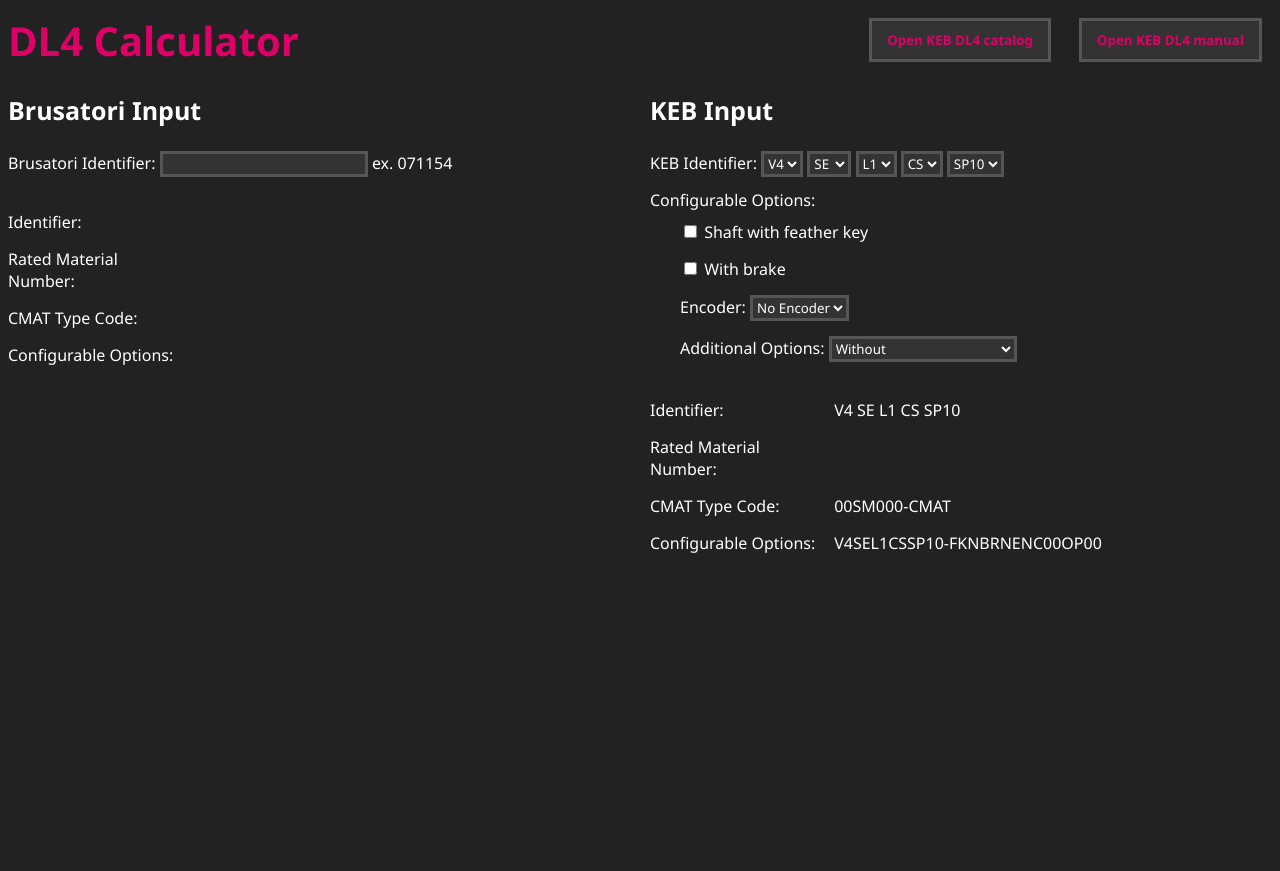
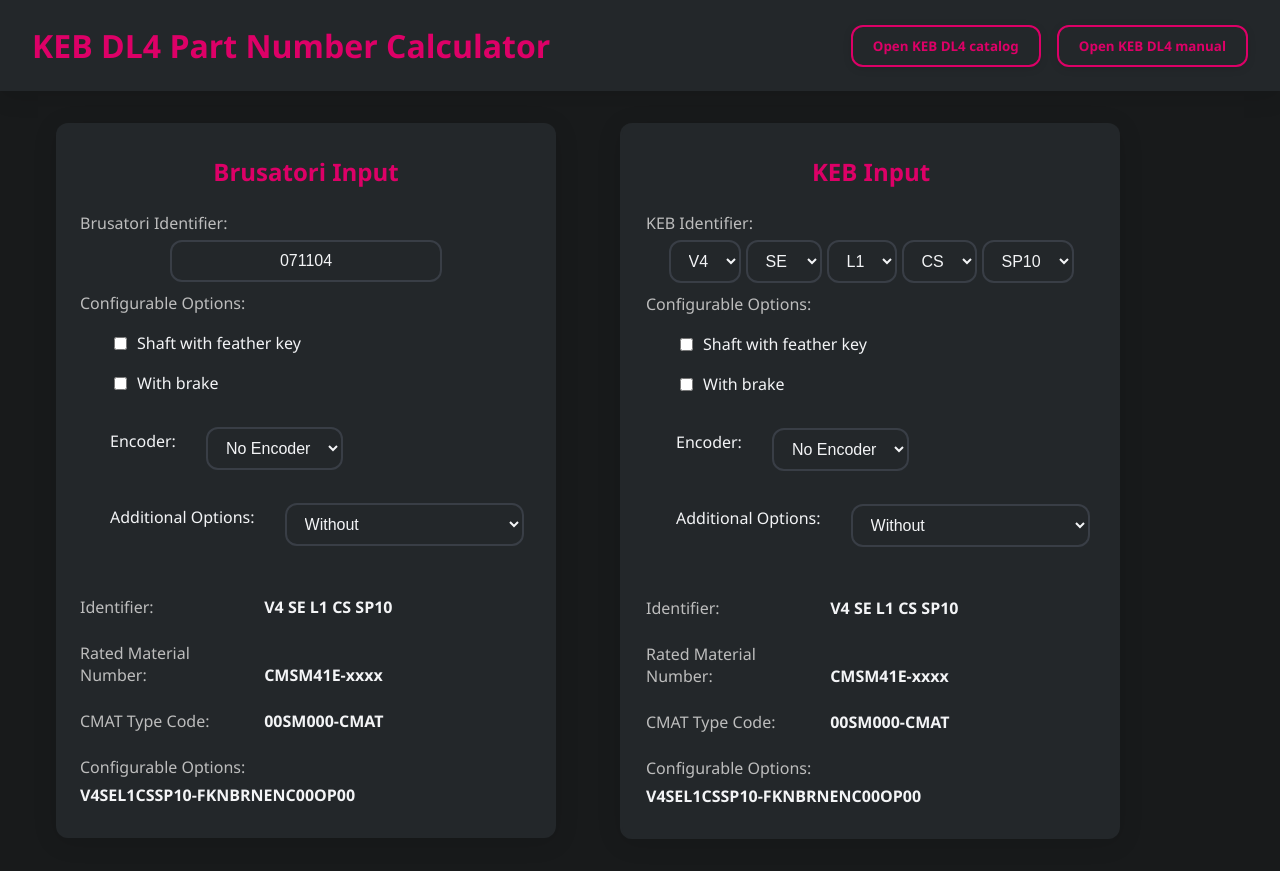
Before and after one commit to connerglaserkeb/dl4-calculator, a plain HTML site: page index.html in a window 1280 px wide. Before the commit the page ends 800 px from the top, so only its background shows below. Drawn offline with Linux system fonts and the light colour scheme.

Commit message:
Add files via upload

```diff
--- a/index.html
+++ b/index.html
@@ -9,94 +9,186 @@
     <style>
         :root {
             --main-font: 'Segoe UI', Arial, sans-serif;
-            --main-bg: #222;
-            --main-text: #fff;
+            --main-bg: #181A1B;
+            --main-text: #F3F4F6;
+            --accent: #dd0067;
+            --card-bg: #23272a;
+            --input-bg: #23272a;
+            --input-border: #393e46;
+            --input-focus: #dd0067;
+            --border-radius: 12px;
+            --shadow: 0 4px 24px 0 rgba(0,0,0,0.12);
         }
-        html, body, input, select, label, span, h1, h2, h3, h4, h5, h6 {
+        html, body {
             font-family: var(--main-font);
             background: var(--main-bg);
             color: var(--main-text);
+            margin: 0;
+            padding: 0;
+            min-height: 100vh;
+        }
+        header {
+            background: var(--card-bg);
+            box-shadow: var(--shadow);
+            padding: 24px 32px;
+            margin-bottom: 32px;
+        }
+        .header-flex {
+            display: flex;
+            align-items: center;
+            justify-content: space-between;
+        }
+        .header-title {
+            font-size: 2.0rem;
+            font-weight: bold;
+            color: var(--accent);
+            letter-spacing: 0px;
+        }
+        .header-actions button {
+            margin-left: 12px;
+        }
+        main, aside {
+            background: var(--card-bg);
+            color: var(--main-text);
+            border-radius: var(--border-radius);
+            box-shadow: var(--shadow);
+            padding: 32px 24px;
+            margin: 0 16px 32px 16px;
+            flex: 1 1 0;
+            min-width: 350px;
+            max-width: 500px;
+            box-sizing: border-box;
+        }
+        main {
+            flex: 2 1 0;
+        }
+        aside {
+            flex: 1 1 0;
+            border-left: 2px solid #23272a;
+            min-width: 320px;
+        }
+        .container-flex {
+            display: flex;
+            align-items: flex-start;
+            gap: 32px;
+            max-width: 1200px;
+            margin: 0 auto;
+        }
+        h2 {
+            font-size: 1.5rem;
+            margin-bottom: 24px;
+            margin-top: 0px;
+            color: var(--accent);
+            font-weight: bold;
+            text-align: center;
+        }
+        label {
+            display: block;
+            margin: 18px 0 6px;
+            font-weight: 500;
+            color: #bdbdbd;
+        }
+        input[type="text"], select {
+            padding: 10px 14px;
+            margin-bottom: 0px;
+            background: var(--input-bg);
+            color: var(--main-text);
+            border: 2px solid var(--input-border);
+            border-radius: var(--border-radius);
+            font-size: 1rem;
+            transition: border 0.2s;
+            box-sizing: border-box;
+        }
+        input[type="text"]:focus, select:focus {
+            border-color: var(--input-focus);
+            outline: none;
+        }
+        .checkbox-group label {
+            display: flex;
+            align-items: center;
+            margin-left: 0;
+            margin-bottom: 10px;
+            font-weight: 400;
+            color: var(--main-text);
+        }
+        .checkbox-group input[type="checkbox"] {
+            accent-color: var(--accent);
+            margin-right: 10px;
+        }
+        .option-group {
+            margin-left: 30px;
         }
         button {
             font-family: var(--main-font);
             font-weight: bold;
-            color: #dd0067;
-            background: #333;
-            border: 3px solid #555;
+            color: var(--accent);
+            background: #23272a;
+            border: 2px solid var(--accent);
+            border-radius: var(--border-radius);
+            padding: 10px 20px;
+            cursor: pointer;
+            transition: background 0.2s, color 0.2s;
+            box-shadow: 0 2px 8px 0 rgba(0,0,0,0.10);
         }
-        input, select {
-            background: #333;
+        button:hover, button:focus {
+            background: var(--accent);
             color: #fff;
-            border: 3px solid #555;
+        }
+        .result-label {
+            display: inline-block;
+            width: 180px;
+            color: #bdbdbd;
+            font-weight: 500;
+        }
+        .result-value {
+            display: inline-block;
+            min-width: 180px;
+            color: var(--main-text);
+            font-weight: 600;
+        }
+        @media (max-width: 900px) {
+            .container-flex {
+                flex-direction: column;
+                gap: 0;
             }
             main, aside {
-            background: var(--main-bg);
-            color: var(--main-text);
+                margin: 16px;
             }
-        header {
-            background: #444;
-            padding: 0px 0;
-            text-align: center;
-
         }
-        h1 {
-            margin: 0;
-            font-size: 30px;
-        }
-        h2 {
-            font-size: 25px;
-            border-bottom: 0px solid #555;
-            padding-bottom: 5px;
-            margin-bottom: 10px;
-        }
-        label {
-            display: inline-block;
-            margin: 10px 0 5px;
-        }
-        span {
-            display: inline-block;
-            min-width: 180px;
-        }
-        button {
-            cursor: pointer;
-            padding: 10px 15px;
-            margin: 10px 10px;
-        }
-        /* Add any additional custom styles here */
     </style>
 </head>
 <body>
     <header>
-        <h1 style="display: flex; align-items: center; justify-content: space-between; ">
-            <span style="font-size: 40px; color: #dd0067; ">DL4 Calculator</span>
-            <span>
+        <div class="header-flex">
+            <span class="header-title">KEB DL4 Part Number Calculator</span>
+            <span class="header-actions">
                 <button onclick="window.open('https://data.keb.de//securedl/sdl-eyJ0eXAiOiJKV1QiLCJhbGciOiJIUzI1NiJ9.eyJpYXQiOjE3NTE0NzYxMTgsImV4cCI6MTc1MTU2NjExOCwidXNlciI6MCwiZ3JvdXBzIjpbMCwtMV0sImZpbGUiOiJmaWxlYWRtaW5cL21lZGlhXC9DYXRhbG9nc1wvZ21cL2N0X2dtXzAwMDAwMDA1ZGw0X2VuLnBkZiIsInBhZ2UiOjF9.9OXAV_O74L9XlZ90TR9ICBdxdzmwEsdpD3kk91lN2HY/ct_gm_00000005dl4_en.pdf', '_blank');">Open KEB DL4 catalog</button>
                 <button onclick="window.open('https://data.keb.de//securedl/sdl-eyJ0eXAiOiJKV1QiLCJhbGciOiJIUzI1NiJ9.eyJpYXQiOjE3NTE0NzYxMTgsImV4cCI6MTc1MTU2NjExOCwidXNlciI6MCwiZ3JvdXBzIjpbMCwtMV0sImZpbGUiOiJmaWxlYWRtaW5cL21lZGlhXC9NYW51YWxzXC9nbVwvbWFfZ21fZGw0LWluc3QtMjAyMjA2MjlfZW4ucGRmIiwicGFnZSI6MX0.4xUIvWq3IsEGoT5pndPYoYfj9NTsvKEc_-oduHYYBJo/ma_gm_dl4-inst-20220629_en.pdf', '_blank');">Open KEB DL4 manual</button>
             </span>
-        </h1>
+        </div>
     </header>
-   <div style="display: flex; align-items: flex-start;">
-        <main style="flex: 1 1 0; min-width: 0;">
+    <div class="container-flex">
+        <main>
             <h2>Brusatori Input</h2>
             <label for="brusatori-identifier">Brusatori Identifier:</label>
-            <input type="text" id="brusatori-identifier" name="brusatori-identifier">
-            <label for="brusatori-identifier">ex. 071154</label><br>
+            <input type="text" id="brusatori-identifier" name="brusatori-identifier" placeholder="ex. 071154" value="071104", style="display: block; margin-left: auto; margin-right: auto; text-align: center; width: 60%;">
             <div id="brusatori-checkboxes-container" style="display:none; margin-top:10px;">
-                <span style="display:inline-block; width:180px;">Configurable Options:</span><br>
-                <label style="margin-left: 30px"><input type="checkbox" id="brusatori-withfeatherkey" value="shaft with feather key"> Shaft with feather key</label><br>
-                <label style="margin-left: 30px"><input type="checkbox" id="brusatori-withbrake" value="with brake"> With brake</label><br>
-                <label style="margin-left: 30px">
+                <span style="display:inline-block; width:180px; color:#bdbdbd; font-weight:500;">Configurable Options:</span><br>
+                <div class="checkbox-group option-group">
+                    <label><input type="checkbox" id="brusatori-withfeatherkey" value="shaft with feather key"> Shaft with feather key</label>
+                    <label><input type="checkbox" id="brusatori-withbrake" value="with brake"> With brake</label>
+                    <label>
                         Encoder:
-                    <select id="brusatori-encoder">
+                        <select id="brusatori-encoder" style="margin-top: 15px; margin-left: 30px;">
                             <option value="No encoder">No Encoder</option>
                             <option value="resolver">Resolver</option>
                             <option value="SRS50">SRS50</option>
                             <option value="SRM50">SRM50</option>
                         </select>
-                </label><br>
-                <label style="margin-left: 30px">
+                    </label>
+                    <label>
                         Additional Options:
-                    <select id="brusatori-additionaloptions">
+                        <select id="brusatori-additionaloptions" style="margin-top: 15px; margin-left: 30px;">
                             <option value="Without">Without</option>
                             <option value="IP65">IP65</option>
                             <option value="IM B35">IM B35</option>
@@ -106,30 +198,32 @@
                             <option value="IM B35/Special Shaft">IM B35/Special Shaft</option>
                             <option value="IP65/IM B35/Special Shaft">IP65/IM B35/Special Shaft</option>
                         </select>
-                </label><br>
+                    </label>
+                </div>
             </div>
             <br>
-            <label style="display:inline-block; width:180px;">Identifier:</label>
-            <span id="brusatori-code-result"></span><br>
-            <label style="display:inline-block; width:180px;">Rated Material Number:</label>
-            <span id="brusatori-rated-matno-result"></span><br>
-            <label style="display:inline-block; width:180px;">CMAT Type Code:</label>
-            <span id="brusatori-cmat-type-code-result"></span><br>
-            <label style="display:inline-block; width:180px;">Configurable Options:</label>
-            <span id="brusatori-configurable-options-result"></span>
+            <label class="result-label">Identifier:</label>
+            <span class="result-value" id="brusatori-code-result"></span><br>
+            <label class="result-label">Rated Material Number:</label>
+            <span class="result-value" id="brusatori-rated-matno-result"></span><br>
+            <label class="result-label">CMAT Type Code:</label>
+            <span class="result-value" id="brusatori-cmat-type-code-result"></span><br>
+            <label class="result-label">Configurable Options:</label>
+            <span class="result-value" id="brusatori-configurable-options-result"></span>
         </main>
-        <aside style="flex: 1 1 0; min-width: 0; border-left: 0px solid #ccc; padding-left: 20px;">
+        <aside>
             <h2>KEB Input</h2>
             <label for="keb-identifier">KEB Identifier:</label>
-                <select id = "keb-input-model">
+            <div class="keb-input-row" style="display: flex; justify-content: center; gap: 5px;">
+                <select id="keb-input-model" style="margin-left: 0;">
                     <option value="V4">V4</option>
                 </select>
-                <select id = "keb-input-size">
+                <select id="keb-input-size">
                     <option value="SE">SE</option>
                     <option value="SF">SF</option>
                     <option value="SG">SG</option>
                 </select>
-                <select id = "keb-input-length">
+                <select id="keb-input-length">
                     <option value="L1">L1</option>
                     <option value="L2">L2</option>
                     <option value="L3">L3</option>
@@ -139,37 +233,36 @@
                     <option value="L7">L7</option>
                     <option value="L8">L8</option>
                 </select>
-                <select id = "keb-input-cooling">
+                <select id="keb-input-cooling">
                     <option value="CS">CS</option>
                     <option value="CF">CF</option>
                     <option value="LC">LC</option>
                 </select>
-                <select id = "keb-input-speed">
+                <select id="keb-input-speed">
                     <option value="SP10">SP10</option>
                     <option value="SP15">SP15</option>
                     <option value="SP20">SP20</option>
-                    <option value="SP30">SP28</option>
+                    <option value="SP28">SP28</option>
                     <option value="SP30">SP30</option>
                 </select>
-
-            <!-- <input type="text" id="keb-identifier" name="keb-identifier" list="keb-identifier-suggestions"> -->
-            <!-- <datalist id="keb-identifier-suggestions"></datalist> -->
+            </div>
             <div id="keb-checkboxes-container" style="display:none; margin-top:10px;">
-                <span style="display:inline-block; width:180px;">Configurable Options:</span><br>
-                <label style="margin-left: 30px"><input type="checkbox" id="keb-withfeatherkey" value="shaft with feather key"> Shaft with feather key</label><br>
-                <label style="margin-left: 30px"><input type="checkbox" id="keb-withbrake" value="with brake"> With brake</label><br>
-                <label style="margin-left: 30px">
+                <span style="display:inline-block; width:180px; color:#bdbdbd; font-weight:500;">Configurable Options:</span><br>
+                <div class="checkbox-group option-group">
+                    <label><input type="checkbox" id="keb-withfeatherkey" value="shaft with feather key"> Shaft with feather key</label>
+                    <label><input type="checkbox" id="keb-withbrake" value="with brake"> With brake</label>
+                    <label>
                         Encoder:
-                    <select id="keb-encoder">
+                        <select id="keb-encoder" style="margin-top: 15px; margin-left: 30px;">
                             <option value="No encoder">No Encoder</option>
                             <option value="resolver">Resolver</option>
                             <option value="SRS50">SRS50</option>
                             <option value="SRM50">SRM50</option>
                         </select>
-                </label><br>
-                <label style="margin-left: 30px">
+                    </label>
+                    <label>
                         Additional Options:
-                    <select id="keb-additionaloptions">
+                        <select id="keb-additionaloptions" style="margin-top: 15px; margin-left: 30px;">
                             <option value="Without">Without</option>
                             <option value="IP65">IP65</option>
                             <option value="IM B35">IM B35</option>
@@ -179,17 +272,18 @@
                             <option value="IM B35/Special Shaft">IM B35/Special Shaft</option>
                             <option value="IP65/IM B35/Special Shaft">IP65/IM B35/Special Shaft</option>
                         </select>
-                </label><br>
+                    </label>
+                </div>
             </div>
             <br>
-            <label style="display:inline-block; width:180px;">Identifier:</label>
-            <span id="keb-code-result"></span><br>
-            <label style="display:inline-block; width:180px;">Rated Material Number:</label>
-            <span id="keb-rated-matno-result"></span><br>
-            <label style="display:inline-block; width:180px;">CMAT Type Code:</label>
-            <span id="keb-cmat-type-code-result"></span><br>
-            <label style="display:inline-block; width:180px;">Configurable Options:</label>
-            <span id="keb-configurable-options-result"></span>
+            <label class="result-label">Identifier:</label>
+            <span class="result-value" id="keb-code-result"></span><br>
+            <label class="result-label">Rated Material Number:</label>
+            <span class="result-value" id="keb-rated-matno-result"></span><br>
+            <label class="result-label">CMAT Type Code:</label>
+            <span class="result-value" id="keb-cmat-type-code-result"></span><br>
+            <label class="result-label">Configurable Options:</label>
+            <span class="result-value" id="keb-configurable-options-result"></span>
         </aside>
     </div>
     <script>
@@ -219,7 +313,7 @@
             brusatoriConfigurableOptionsDiv.textContent = "";
         } else {
             brusatoriResultDiv.textContent = identifier;
-            brusatoriRatedMatNoDiv.textContent = getRatedMaterialNumber(matNo);
+            brusatoriRatedMatNoDiv.textContent = getRatedMaterialNumberBrusatori(matNo);
             brusatoriCmatTypeCodeDiv.textContent = "00SM000-CMAT";
             brusatoriConfigurableOptionsDiv.textContent = getConfigurableOptions(
                 "brusatori",
@@ -274,7 +368,7 @@
             kebConfigurableOptionsDiv.textContent = "";
         } else {
             kebResultDiv.textContent = identifier;
-            kebRatedMatNoDiv.textContent = getRatedMaterialNumber(identifier);
+            kebRatedMatNoDiv.textContent = getRatedMaterialNumberKEB(kebSize.value,kebLength.value,);
             kebCmatTypeCodeDiv.textContent = "00SM000-CMAT";
             kebConfigurableOptionsDiv.textContent = getConfigurableOptions(
                 "keb",
@@ -300,6 +394,7 @@
     window.addEventListener('DOMContentLoaded', function() {
         // ...existing code...
         updateKebOutputs();
+        updateBrusatoriOutputs();
     });
 //     // Add this function to load and parse the CSV, and update the datalist
 // function loadKebSuggestions() {
--- a/main.js
+++ b/main.js
@@ -84,7 +84,7 @@ function getCode5(matNo) {
     }
 }
 
-function getRatedMaterialNumber(matNo) {
+function getRatedMaterialNumberBrusatori(matNo) {
     if (!matNo) return "";
     // Remove the first occurrence of a single quote
     const cleaned = matNo.replace("'", "");
@@ -96,6 +96,15 @@ function getRatedMaterialNumber(matNo) {
     const m9Char = m9.length > 1 ? m9.charAt(1) : "";
     if (!m10Char || !m9Char) return "";
     return `CMSM4${m10Char}${m9Char}-xxxx`;
+}
+
+function getRatedMaterialNumberKEB(kebSize, kebLength) {
+    if (!kebSize || !kebLength) return "";
+    // Get the second character of each input (index 1)
+    const sizeChar = kebSize.length > 1 ? kebSize.charAt(1) : "";
+    const lengthChar = kebLength.length > 1 ? kebLength.charAt(1) : "";
+    if (!sizeChar || !lengthChar) return "";
+    return `CMSM4${lengthChar}${sizeChar}-xxxx`;
 }
 
 function getIdentifierBrusatori(matNo) {
```
Lines whose indentation alone changed are shown as unchanged.
